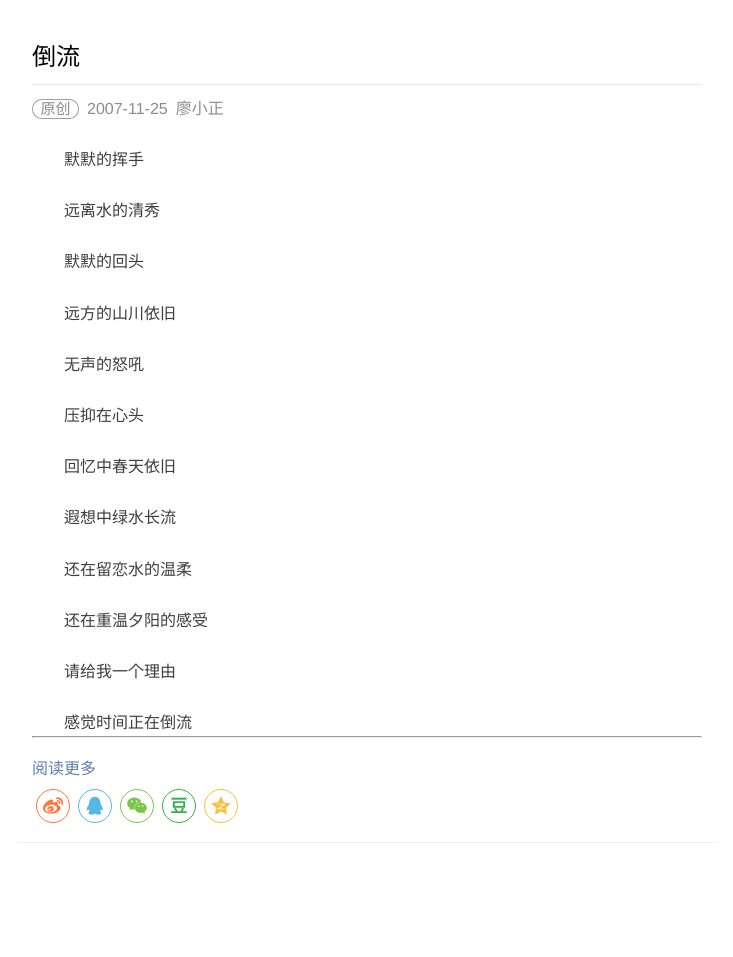
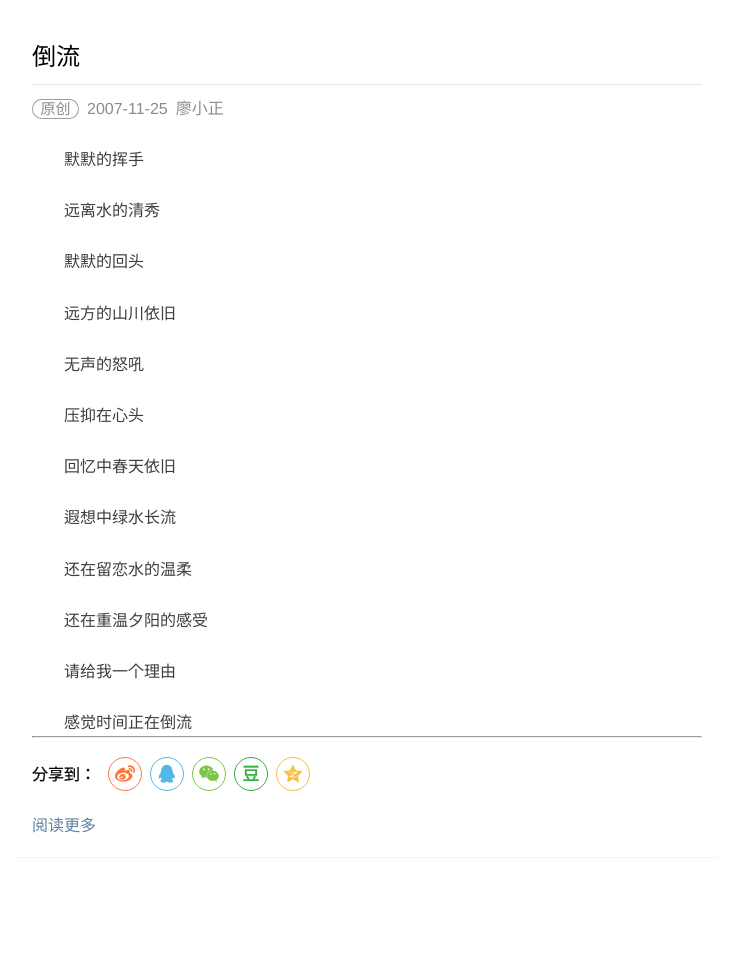
Before and after one commit to vivlong/vivlong.github.io, a Jekyll site: the page built from _posts/2007-11-25-倒流.md, in a window 1280 px wide. Shown: the whole page, without its empty margins (273-1006 px from the left). Built offline with Jekyll 4.4.1, drawn with Linux system fonts in a browser that asks for light colours.

Commit message:
Update post.html layout

```diff
--- a/_layouts/post.html
+++ b/_layouts/post.html
@@ -31,9 +31,13 @@ layout: mpweixin
 			</script>
 			<link href="/assets/css/page_mp_article_improve_combo29ab01.css" rel="stylesheet" type="text/css">
 			<div class="rich_media_tool" id="js_toobar3">
+				<div class="social-share" data-disabled="google,facebook,twitter,linkedin,diandian,tencent">
+					分享到：&nbsp;
+				</div>
+			</div>
+			<div class="rich_media_tool" id="js_toobar3">
 				<a class="media_tool_meta meta_primary" href="{{ site.url }}/blog/">阅读更多</a>
 			</div>
-			<div class="social-share" data-disabled="google,facebook,twitter,linkedin,diandian,tencent"></div>
 		</div>
 	</div>
 </div>
```
